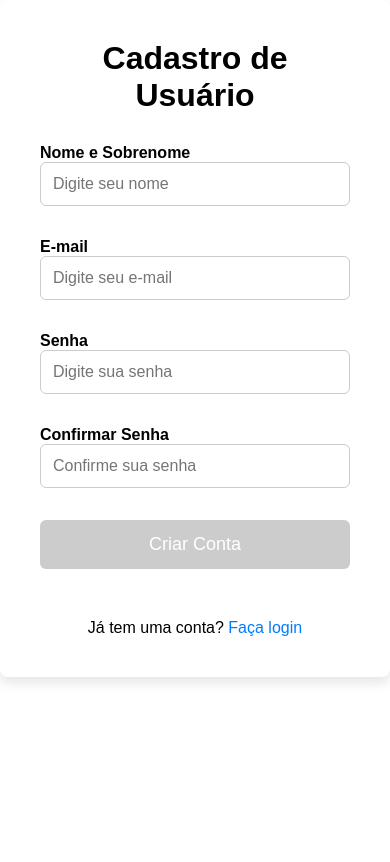
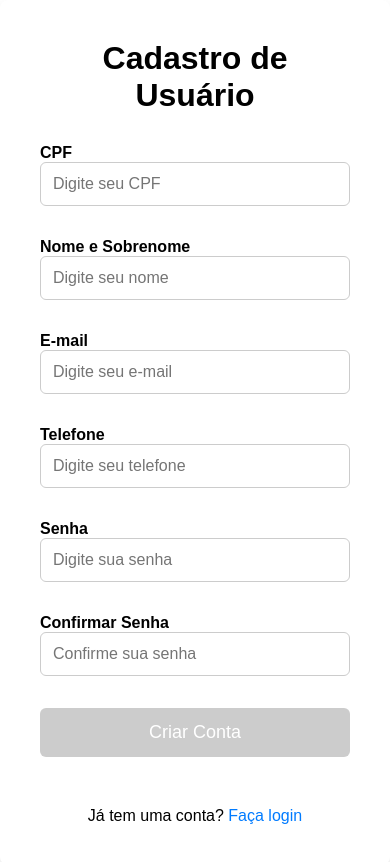
Before and after one commit to DouglasMaceddo/web-system, an Angular app in the folder Frontend/: page /Cadastro in a window 390 px wide. Shown: the top 862 px of the page. Built offline with nearby package versions, Linux system fonts and the light colour scheme.

Commit message:
add CPF and phone number

```diff
--- a/Frontend/src/app/pages/signup/signup.component.html
+++ b/Frontend/src/app/pages/signup/signup.component.html
@@ -1,10 +1,25 @@
 <div class="signup-container">
   <h2>Cadastro de Usuário</h2>
 
-    <!-- Formulário de Cadastro -->
   <form [formGroup]="signupForm" (ngSubmit)="submit()" class="signup-form">
 
-      <!-- Campo Nome -->
+    <div class="form-group">
+      <label for="cpf">CPF</label>
+      <input id="cpf" type="text" formControlName="cpf" placeholder="Digite seu CPF" class="form-control"
+        (input)="onCpfChange($event)" maxlength="14" />
+      <div *ngIf="signupForm.controls['cpf'].invalid && signupForm.controls['cpf'].touched" class="error-message">
+        <div *ngIf="signupForm.controls['cpf'].hasError('required')">
+          CPF é obrigatório.
+        </div>
+        <div *ngIf="signupForm.controls['cpf'].hasError('pattern')">
+          Formato de CPF inválido. Exemplo: 123.456.789-00
+        </div>
+        <div *ngIf="signupForm.controls['cpf'].hasError('cpfInvalido')">
+          CPF inválido.
+        </div>
+      </div>
+    </div>
+
     <div class="form-group">
       <label for="name">Nome e Sobrenome</label>
       <input id="name" type="text" formControlName="name" placeholder="Digite seu nome" class="form-control" />
@@ -13,7 +28,6 @@
       </div>
     </div>
 
-      <!-- Campo E-mail -->
     <div class="form-group">
       <label for="email">E-mail</label>
       <input id="email" type="email" formControlName="email" placeholder="Digite seu e-mail" class="form-control" />
@@ -22,25 +36,41 @@
       </div>
     </div>
 
-      <!-- Campo Senha -->
+    <div class="form-group">
+      <label for="telefone">Telefone</label>
+      <input id="telefone" type="text" formControlName="telefone" placeholder="Digite seu telefone" class="form-control"
+        (input)="onTelefoneChange($event)" maxlength="15" />
+      <div *ngIf="signupForm.controls['telefone'].invalid && signupForm.controls['telefone'].touched"
+        class="error-message">
+        <div *ngIf="signupForm.controls['telefone'].hasError('required')">
+          Telefone é obrigatório.
+        </div>
+        <div *ngIf="signupForm.controls['telefone'].hasError('pattern')">
+          Formato de telefone inválido. Exemplo: (12) 98765-4321
+        </div>
+      </div>
+    </div>
+
     <div class="form-group">
       <label for="password">Senha</label>
-        <input id="password" type="password" formControlName="password" placeholder="Digite sua senha" class="form-control" />
-        <div *ngIf="signupForm.controls['password'].invalid && signupForm.controls['password'].touched" class="error-message">
+      <input id="password" type="password" formControlName="password" placeholder="Digite sua senha"
+        class="form-control" />
+      <div *ngIf="signupForm.controls['password'].invalid && signupForm.controls['password'].touched"
+        class="error-message">
         A senha deve ter pelo menos 6 caracteres.
       </div>
     </div>
 
-      <!-- Campo Confirmação de Senha -->
     <div class="form-group">
       <label for="passwordConfirm">Confirmar Senha</label>
-        <input id="passwordConfirm" type="password" formControlName="passwordConfirm" placeholder="Confirme sua senha" class="form-control" />
-        <div *ngIf="signupForm.controls['passwordConfirm'].invalid && signupForm.controls['passwordConfirm'].touched" class="error-message">
+      <input id="passwordConfirm" type="password" formControlName="passwordConfirm" placeholder="Confirme sua senha"
+        class="form-control" />
+      <div *ngIf="signupForm.controls['passwordConfirm'].invalid && signupForm.controls['passwordConfirm'].touched"
+        class="error-message">
         A senha de confirmação deve ser igual à senha.
       </div>
     </div>
 
-      <!-- Botão de Enviar -->
     <div class="form-group">
       <button type="submit" [disabled]="signupForm.invalid" class="btn btn-primary">
         Criar Conta
@@ -48,7 +78,6 @@
     </div>
   </form>
 
-    <!-- Navegação para Login -->
   <div class="login-redirect">
     <p>Já tem uma conta? <a (click)="navigate()">Faça login</a></p>
   </div>
```
Lines whose indentation alone changed are shown as unchanged.
